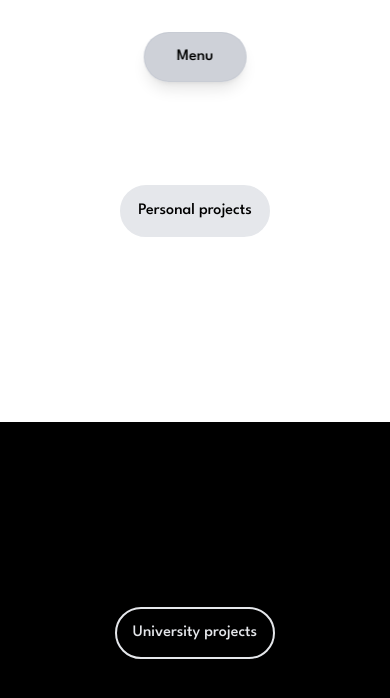
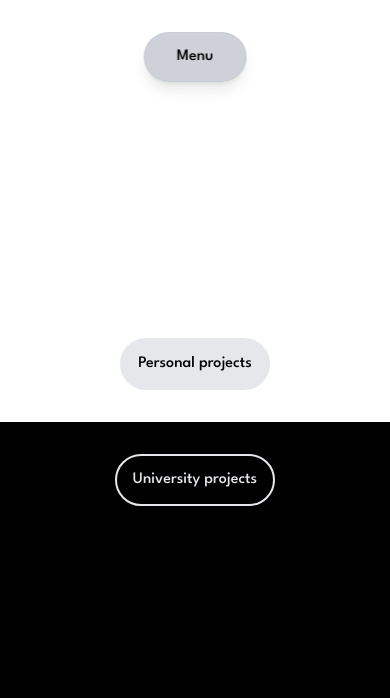
Before and after one commit to falcaodiogo/falcaodiogo.github.io, a Next.js app: page /projects in a window 390 px wide. Shown: the top 698 px of the page. Built offline with nearby package versions, Linux system fonts and the light colour scheme.

Commit message:
Update carousel component styles and adjust alignment in project cards

```diff
--- a/app/components/shadcn/finalCarousel.tsx
+++ b/app/components/shadcn/finalCarousel.tsx
@@ -1,4 +1,3 @@
-import * as React from "react";
 import Image from "next/image";
 import {
   Carousel,
@@ -31,13 +30,13 @@ export function CarouselSize({ images }: Readonly<CarouselSizeProps>) {
           >
             <div className="p-2">
               <Card className="bg-transparent border-0 shadow-none">
-                <CardContent className="flex items-center justify-center p-0">
+                <CardContent className="flex items-center justify-center p-0 h-64">
                   <Image
                     src={src}
                     alt={`Project screenshot ${index + 1}`}
                     width={500}
                     height={800}
-                    className="w-full h-auto rounded-xl object-contain drop-shadow-lg"
+                    className="w-full rounded-xl object-contain drop-shadow-lg"
                   />
                 </CardContent>
               </Card>
--- a/app/projects/page.tsx
+++ b/app/projects/page.tsx
@@ -44,9 +44,14 @@ const SelectionCard = ({
     }
   };
 
+  const alignmentClasses =
+    side === "left"
+      ? "items-end pb-8 md:items-center md:pb-0"
+      : "items-start pt-8 md:items-center md:pt-0";
+
   return (
     <div
-      className="relative flex h-[50vh] w-full flex-1 cursor-pointer items-center justify-center overflow-hidden"
+      className={`relative flex h-[50vh] w-full flex-1 cursor-pointer justify-center overflow-hidden ${alignmentClasses}`}
       onMouseEnter={handleMouseEnter}
       onMouseLeave={handleMouseLeave}
       onClick={onSelect}
--- a/app/projects/skeleton.tsx
+++ b/app/projects/skeleton.tsx
@@ -85,7 +85,7 @@ export default function Skeleton(project: Readonly<Project>) {
   return (
     <div
       ref={containerRef}
-      className="min-h-screen w-full font-league-spartan text-zinc-50 pb-24 bg-cover bg-center bg-fixed bg-no-repeat"
+      className="min-h-screen w-full font-league-spartan bg-black text-zinc-50 pb-24 bg-cover bg-center bg-fixed bg-no-repeat"
       style={{
         backgroundImage: `linear-gradient(to top, rgba(0,0,0,0.4) 0%, rgba(0,0,0,1) 100%), url('/assets/gradient.jpg')`,
       }}
```
